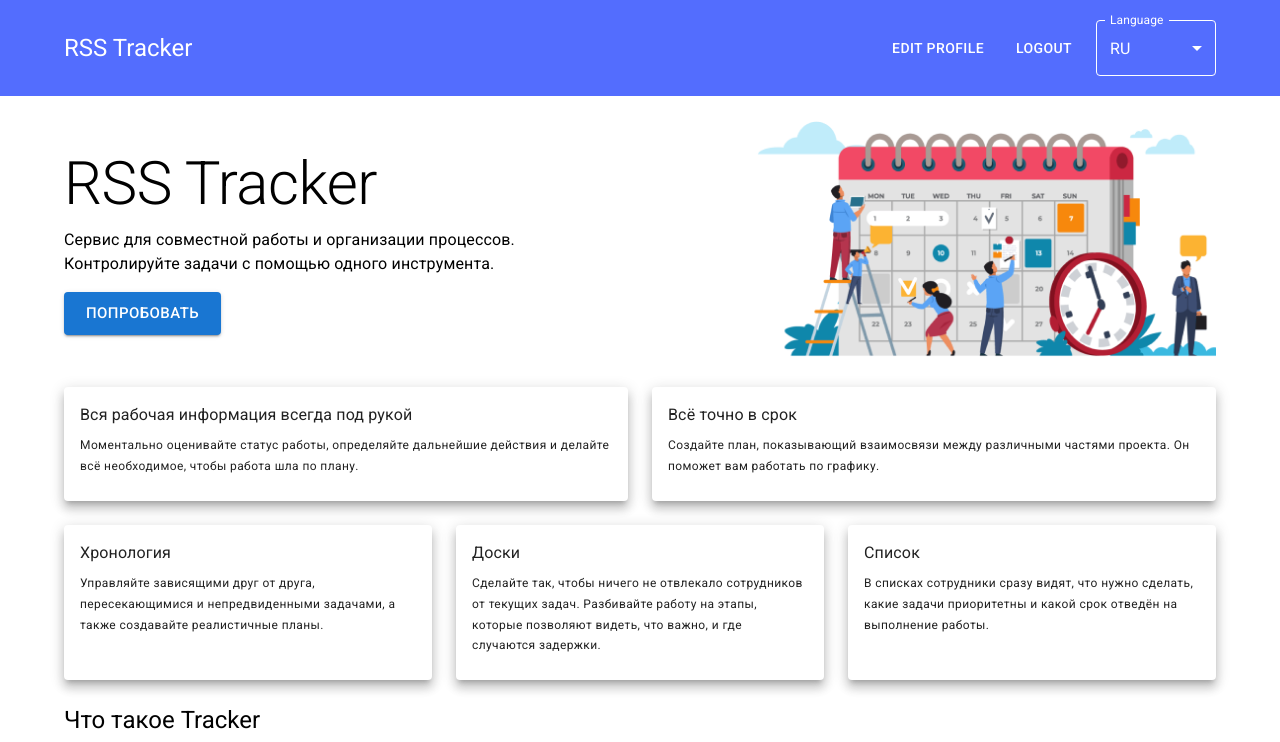
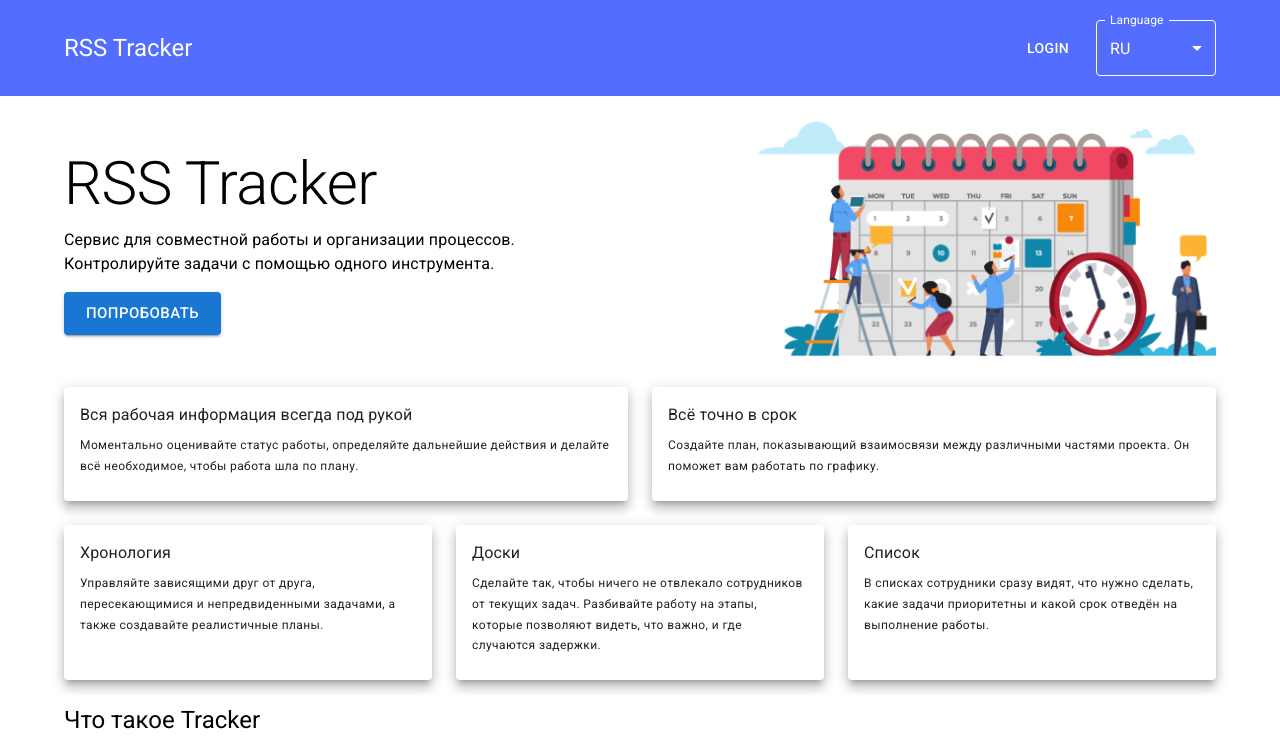
Before and after one commit to wayjewish/project-management-app, a React app: page / in a window 1280 px wide. Shown: the top 742 px of the page. Built offline with nearby package versions, Linux system fonts and the light colour scheme.

Commit message:
Revert "Merge branch 'main-header' into develop"
This reverts commit 1e38067ca25b9905194c196ae36068ab7af5c428, reversing
changes made to c36cf937e79739da41ad41d3464c728524db4b57.

```diff
--- a/src/components/header/Header.tsx
+++ b/src/components/header/Header.tsx
@@ -7,9 +7,7 @@ import SelectBox from './selectLang/SelectBox';
 import MobileMenu from './mobileMenu/MobileMenu';
 
 import { useAppDispatch, useAppSelector } from '../../store/hooks';
-import { change, IAuthState } from '../../store/features/auth/authSlice';
-import UserService from '../../store/features/user/user.service';
-import { getToken } from '../../store/features/user/userSlice';
+import { change } from '../../store/features/authSlice';
 
 function HeaderComponent() {
   const { isAuth } = useAppSelector((state) => state.auth);
@@ -23,9 +21,6 @@ function HeaderComponent() {
 
   function handleClickLogin() {
     dispatch(change(!isAuth));
-    const token =
-      'eyJhbGciOiJIUzI1NiIsInR5cCI6IkpXVCJ9.eyJ1c2VySWQiOiI5OWQzMTczMy03NTE0LTQ0MzQtYTNjZC0xZjUxMTIyOTMyZWMiLCJsb2dpbiI6ImFkbWluIiwiaWF0IjoxNjUzMDYwMDk3fQ.vzS0nBjU0jbODVxpzj0Ka3KSLGs7OXw94yEDwscYZkQ';
-    dispatch(getToken());
   }
 
   return (
@@ -38,25 +33,9 @@ function HeaderComponent() {
             </Typography>
           </Box>
           <BoxBtns>
-            {isAuth ? (
-              <Button color="inherit" onClick={handleClickLogin}>
-                Login
-              </Button>
-            ) : (
-              <>
-                <Button
-                  color="inherit"
-                  onClick={() => {
-                    console.log('Edit Profile');
-                  }}
-                >
-                  Edit Profile
-                </Button>
-                <Button color="inherit" onClick={handleClickLogin}>
-                  Logout
-                </Button>
-              </>
-            )}
+            <Button color="inherit" onClick={handleClickLogin}>
+              Login
+            </Button>
             <SelectBox media="desctop" />
           </BoxBtns>
           <MobileMenu />
--- a/src/store/features/user/userSlice.ts
+++ /dev/null
@@ -1,42 +0,0 @@
-import { createAsyncThunk, createSlice, PayloadAction } from '@reduxjs/toolkit';
-import axios from 'axios';
-import {api} from '../../api'
-
-
-export interface IAuthState {
-  token: string;
-}
-
-const initialState: IAuthState = {
-  token: ''
-};
-
-export const getToken = createAsyncThunk(
-  'user/getToken',
-  async (_, { rejectWithValue, dispatch }) => {
-const res = await axios.post(`https://desolate-crag-37445.herokuapp.com/signin`, {
-  params: {
-     login: "admin",
-    password: "admin"
-  },
-})
-console.log(res)
-    // const res = await boardService.getAll();
-    // dispatch(setBoards(res.data));
-  }
-);
-
-
-export const userSlice = createSlice({
-  name: 'user',
-  initialState,
-  reducers: {
-    // getToken: (state, action: PayloadAction<string>) => {
-
-    // },
-  },
-});
-
-// export const { getToken } = userSlice.actions;
-
-export default userSlice.reducer;
--- a/src/store/store.ts
+++ b/src/store/store.ts
@@ -5,9 +5,6 @@ import boardSlice from './features/boardSlice';
 import columnsSlice from './features/columnsSlice';
 import tasksSlice from './features/tasksSlice';
 import usersSlice from './features/usersSlice';
-import BoardSlice from './features/boards/boardsSlice';
-import userSlice from './features/user/userSlice';
-
 
 export const store = configureStore({
   reducer: {
@@ -17,7 +14,6 @@ export const store = configureStore({
     columns: columnsSlice,
     tasks: tasksSlice,
     users: usersSlice,
-    user: userSlice,
   },
 });
 
```
Also changed, not shown: src/store/features/user/user.service.ts (deleted, +0 -28 lines).
